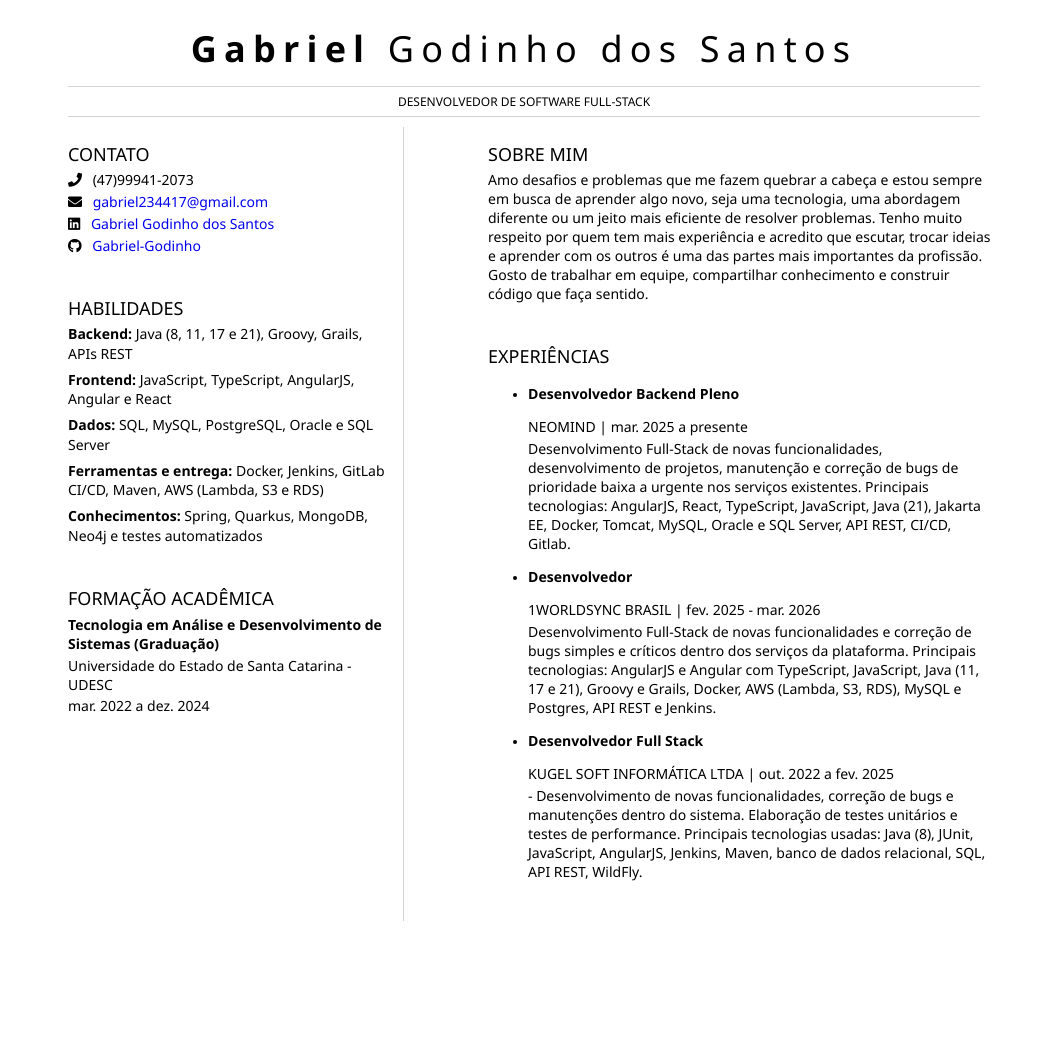
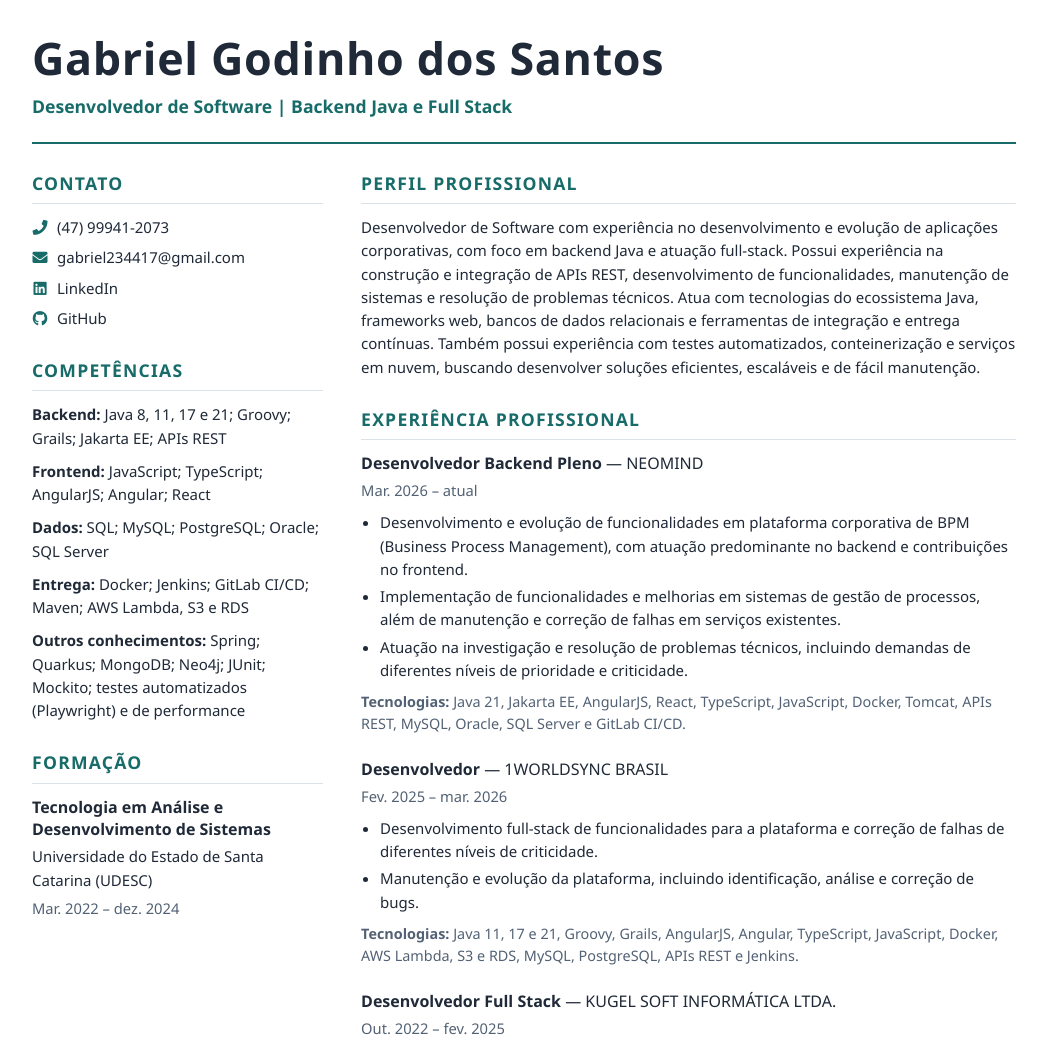
Before and after one commit to Gabriel-Godinho/curriculo-resume, a plain HTML site: page index.html in a window 1280 px wide. Shown: the top 1043 px of the page, without its empty margins (116-1162 px from the left). Before the commit the page ends 921 px from the top, so only its background shows below. Drawn offline with Linux system fonts and the light colour scheme.

Commit message:
feat: novo estilo

```diff
--- a/index.html
+++ b/index.html
@@ -2,113 +2,92 @@
 <html lang="pt-BR">
 <head>
     <meta charset="UTF-8">
-    <meta http-equiv="X-UA-Compatible" content="IE=edge">
     <meta name="viewport" content="width=device-width, initial-scale=1.0">
+    <meta name="description" content="Currículo de Gabriel Godinho dos Santos, desenvolvedor de software com experiência em Java, APIs REST e desenvolvimento full-stack.">
     <link rel="stylesheet" href="style.css">
     <link rel="stylesheet" href="https://cdnjs.cloudflare.com/ajax/libs/font-awesome/5.15.4/css/all.min.css">
-    <title>Gabriel Godinho dos Santos</title>
+    <title>Gabriel Godinho dos Santos | Desenvolvedor de Software</title>
 </head>
 <body>
     <header id="header">
-        <h1><strong>Gabriel</strong> Godinho dos Santos</h1>
-        <hr>
-        DESENVOLVEDOR DE SOFTWARE FULL-STACK
-        <hr>
+        <h1>Gabriel Godinho dos Santos</h1>
+        <p class="headline">Desenvolvedor de Software | Backend Java e Full Stack</p>
     </header>
+
     <main>
-        <article id="mainLeft">
+        <aside id="mainLeft" aria-label="Contato, habilidades e formação">
             <section>
-                <h2>CONTATO</h2>
+                <h2>Contato</h2>
+                <ul class="contact-list">
+                    <li><i class="fa fa-phone" aria-hidden="true"></i><a href="tel:+5547999412073">(47) 99941-2073</a></li>
+                    <li><i class="fa fa-envelope" aria-hidden="true"></i><a href="mailto:gabriel234417@gmail.com">gabriel234417@gmail.com</a></li>
+                    <li><i class="fab fa-linkedin" aria-hidden="true"></i><a href="https://www.linkedin.com/in/gabriel-godinho-dos-santos-b9ba24181/" target="_blank" rel="noopener noreferrer">LinkedIn</a></li>
+                    <li><i class="fab fa-github" aria-hidden="true"></i><a href="https://github.com/Gabriel-Godinho" target="_blank" rel="noopener noreferrer">GitHub</a></li>
+                </ul>
+            </section>
+
+            <section>
+                <h2>Competências</h2>
+                <ul class="skills-list">
+                    <li><strong>Backend:</strong> Java 8, 11, 17 e 21; Groovy; Grails; Jakarta EE; APIs REST</li>
+                    <li><strong>Frontend:</strong> JavaScript; TypeScript; AngularJS; Angular; React</li>
+                    <li><strong>Dados:</strong> SQL; MySQL; PostgreSQL; Oracle; SQL Server</li>
+                    <li><strong>Entrega:</strong> Docker; Jenkins; GitLab CI/CD; Maven; AWS Lambda, S3 e RDS</li>
+                    <li><strong>Outros conhecimentos:</strong> Spring; Quarkus; MongoDB; Neo4j; JUnit; Mockito; testes automatizados (Playwright) e de performance</li>
+                </ul>
+            </section>
+
+            <section>
+                <h2>Formação</h2>
+                <h3>Tecnologia em Análise e Desenvolvimento de Sistemas</h3>
+                <p>Universidade do Estado de Santa Catarina (UDESC)</p>
+                <p class="date">Mar. 2022 – dez. 2024</p>
+            </section>
+        </aside>
+
+        <div id="mainRight">
+            <section>
+                <h2>Perfil profissional</h2>
                 <p>
-                    <i class="fa fa-phone"></i>
-                    (47)99941-2073
-                </p>
-                <p>
-                    <!-- E-mail -->
-                    <i class="fa fa-envelope" aria-hidden="true"></i>
-                    <a href="mailto:gabriel234417@gmail.com" target="_blank">gabriel234417@gmail.com</a>
-                </p>
-                <p>
-                    <!-- Linkedin -->
-                    <i class="fab fa-linkedin" aria-hidden="true"></i>
-                    <a href="https://www.linkedin.com/in/gabriel-godinho-dos-santos-b9ba24181/" target="_blank">Gabriel Godinho dos Santos</a>
-                </p>
-                <p>
-                    <!-- Github -->
-                    <i class="fab fa-github" aria-hidden="true"></i>
-                    <a href="https://github.com/Gabriel-Godinho" target="_blank">Gabriel-Godinho</a>
+                    Desenvolvedor de Software com experiência no desenvolvimento e evolução de aplicações corporativas, com foco em backend Java e atuação full-stack. Possui experiência na construção e integração de APIs REST, desenvolvimento de funcionalidades, manutenção de sistemas e resolução de problemas técnicos.
+                    Atua com tecnologias do ecossistema Java, frameworks web, bancos de dados relacionais e ferramentas de integração e entrega contínuas. Também possui experiência com testes automatizados, conteinerização e serviços em nuvem, buscando desenvolver soluções eficientes, escaláveis e de fácil manutenção.
                 </p>
             </section>
+
             <section>
-                <h2>HABILIDADES</h2>
-                <ul class="skills-list">
-                    <li><strong>Backend:</strong> Java (8, 11, 17 e 21), Groovy, Grails, APIs REST</li>
-                    <li><strong>Frontend:</strong> JavaScript, TypeScript, AngularJS, Angular e React</li>
-                    <li><strong>Dados:</strong> SQL, MySQL, PostgreSQL, Oracle e SQL Server</li>
-                    <li><strong>Ferramentas e entrega:</strong> Docker, Jenkins, GitLab CI/CD, Maven, AWS (Lambda, S3 e RDS)</li>
-                    <li><strong>Conhecimentos:</strong> Spring, Quarkus, MongoDB, Neo4j e testes automatizados</li>
-                </ul>
+                <h2>Experiência profissional</h2>
+                <article class="job">
+                    <h3>Desenvolvedor Backend Pleno <span>— NEOMIND</span></h3>
+                    <p class="date">Mar. 2026 – atual</p>
+                    <ul>
+                        <li>Desenvolvimento e evolução de funcionalidades em plataforma corporativa de BPM (Business Process Management), com atuação predominante no backend e contribuições no frontend.</li>
+                        <li>Implementação de funcionalidades e melhorias em sistemas de gestão de processos, além de manutenção e correção de falhas em serviços existentes.</li>
+                        <li>Atuação na investigação e resolução de problemas técnicos, incluindo demandas de diferentes níveis de prioridade e criticidade.</li>
+                    </ul>
+                    <p class="tech"><strong>Tecnologias:</strong> Java 21, Jakarta EE, AngularJS, React, TypeScript, JavaScript, Docker, Tomcat, APIs REST, MySQL, Oracle, SQL Server e GitLab CI/CD.</p>
+                </article>
+
+                <article class="job">
+                    <h3>Desenvolvedor <span>— 1WORLDSYNC BRASIL</span></h3>
+                    <p class="date">Fev. 2025 – mar. 2026</p>
+                    <ul>
+                        <li>Desenvolvimento full-stack de funcionalidades para a plataforma e correção de falhas de diferentes níveis de criticidade.</li>
+                        <li>Manutenção e evolução da plataforma, incluindo identificação, análise e correção de bugs.</li>
+                    </ul>
+                    <p class="tech"><strong>Tecnologias:</strong> Java 11, 17 e 21, Groovy, Grails, AngularJS, Angular, TypeScript, JavaScript, Docker, AWS Lambda, S3 e RDS, MySQL, PostgreSQL, APIs REST e Jenkins.</p>
+                </article>
+
+                <article class="job">
+                    <h3>Desenvolvedor Full Stack <span>— KUGEL SOFT INFORMÁTICA LTDA.</span></h3>
+                    <p class="date">Out. 2022 – fev. 2025</p>
+                    <ul>
+                        <li>Implementação de funcionalidades, manutenção do sistema e correção de falhas.</li>
+                        <li>Implementação de melhorias e correção de falhas em módulos do sistema.</li>
+                    </ul>
+                    <p class="tech"><strong>Tecnologias:</strong> Java 8, JUnit, JavaScript, AngularJS, SQL, bancos de dados relacionais, APIs REST, Jenkins, Maven e WildFly.</p>
+                </article>
             </section>
-            <section>
-                <h2>FORMAÇÃO ACADÊMICA</h2>
-                <p><b>Tecnologia em Análise e Desenvolvimento de Sistemas (Graduação)</b></p>
-                <p>
-                    Universidade do Estado de Santa Catarina - UDESC
-                </p>
-                <p>
-                    mar. 2022 a dez. 2024
-                </p>
-            </section>
-        </article>
-        <article id="mainRight">
-            <section>
-                <h2>SOBRE MIM</h2>
-                <p>
-                    Amo desafios e problemas que me fazem quebrar a cabeça e estou sempre em busca de aprender algo novo, seja uma tecnologia, uma abordagem
-                    diferente ou um jeito mais eficiente de resolver problemas. Tenho muito respeito por quem tem mais experiência e acredito que escutar, trocar
-                    ideias e aprender com os outros é uma das partes mais importantes da profissão. Gosto de trabalhar em equipe, compartilhar conhecimento e
-                    construir código que faça sentido.
-                </p>
-            </section>
-            <section>
-                <h2>EXPERIÊNCIAS</h2>
-                <ul>
-                    <li>
-                        <h3><strong>Desenvolvedor Backend Pleno</strong></h3>
-                        <p>
-                            NEOMIND | mar. 2025 a presente
-                        </p>
-                        <p>
-                             Desenvolvimento Full-Stack de novas funcionalidades, desenvolvimento de projetos, manutenção e correção de bugs de prioridade baixa a urgente nos serviços existentes.
-                            Principais tecnologias: AngularJS, React, TypeScript, JavaScript, Java (21), Jakarta EE, Docker,
-                             Tomcat, MySQL, Oracle e SQL Server, API REST, CI/CD, Gitlab.
-                        </p>
-                    </li>
-                    <li>
-                        <h3><strong>Desenvolvedor</strong></h3>
-                        <p>
-                            1WORLDSYNC BRASIL | fev. 2025 - mar. 2026
-                        </p>
-                        <p>
-                             Desenvolvimento Full-Stack de novas funcionalidades e correção de bugs simples e críticos dentro dos serviços da plataforma.
-                             Principais tecnologias: AngularJS e Angular com TypeScript, JavaScript, Java (11, 17 e 21), Groovy e Grails, Docker,
-                             AWS (Lambda, S3, RDS), MySQL e Postgres, API REST e Jenkins.
-                        </p>
-                    </li>
-                    <li>
-                        <h3><strong>Desenvolvedor Full Stack</strong></h3>
-                        <p>
-                            KUGEL SOFT INFORMÁTICA LTDA | out. 2022 a fev. 2025
-                        </p>
-                        <p>
-                            - Desenvolvimento de novas funcionalidades, correção de bugs e manutenções dentro do sistema. Elaboração de testes unitários e testes de performance.
-                            Principais tecnologias usadas: Java (8), JUnit, JavaScript, AngularJS, Jenkins, Maven, banco de dados relacional, SQL,
-                            API REST, WildFly.
-                        </p>
-                    </li>
-                </ul>
-            </section>
-        </article>
+        </div>
     </main>
 </body>
 </html>
--- a/style.css
+++ b/style.css
@@ -1,67 +1,204 @@
+:root {
+    color-scheme: light;
+    --ink: #1f2937;
+    --muted: #526174;
+    --accent: #176b68;
+    --rule: #d9e2e8;
+    --paper: #fff;
+}
+
+* { box-sizing: border-box; }
+
 body {
-    font-family: 'Segoe UI', Tahoma, Geneva, Verdana, sans-serif;
-    font-size: 12px;
-    max-width: 960px;
-    margin: auto;
+    max-width: 1040px;
+    margin: 32px auto;
+    padding: 0 28px;
+    color: var(--ink);
+    background: var(--paper);
+    font: 15px/1.55 "Segoe UI", Tahoma, Geneva, Verdana, sans-serif;
+}
+
+#header {
+    padding: 0 0 22px;
+    border-bottom: 2px solid var(--accent);
 }
 
 h1 {
-    font-size: 3em;
-    letter-spacing: .2em;
-    padding-bottom: 0.2em;
+    margin: 0;
+    font-size: clamp(2rem, 5vw, 2.8rem);
+    line-height: 1.15;
+    letter-spacing: .015em;
 }
 
-h2 {
-    font-size: 1.5em;
-    padding-bottom: 0.1em;
+.headline {
+    margin: 9px 0 0;
+    color: var(--accent);
+    font-size: 1.1rem;
+    font-weight: 600;
 }
 
 main {
     display: grid;
-    grid-template-columns: 1fr 1.5fr;
-    margin-top: 0.8em;
-    column-gap: 5em;
+    grid-template-columns: minmax(230px, .8fr) minmax(0, 1.8fr);
+    gap: 38px;
+    margin-top: 26px;
 }
 
-header {
-    text-align: center;
-    margin: auto 2em;
+section { margin: 0 0 27px; }
+
+h2 {
+    margin: 0 0 12px;
+    padding-bottom: 6px;
+    border-bottom: 1px solid var(--rule);
+    color: var(--accent);
+    font-size: 1.1rem;
+    letter-spacing: .07em;
+    text-transform: uppercase;
 }
-section {
-    margin: auto 1em 3.4em 2em;
-}
-i {
-    margin-right: .5em;
-}
-p {
-    margin: .2em auto;
-    font-size: 14px;
-}
-.skills-list {
-    list-style: none;
-    margin: .2em 0;
-    padding: 0;
-    font-size: 14px;
-}
-.skills-list li {
-    margin-bottom: .45em;
+
+h3 {
+    margin: 0 0 4px;
+    font-size: 1rem;
     line-height: 1.4;
 }
-a{
-    text-decoration: none;
+
+p { margin: 5px 0; }
+
+a { color: inherit; text-decoration: none; }
+a:hover { color: var(--accent); text-decoration: underline; }
+
+.contact-list, .skills-list, .job ul {
+    margin: 0;
+    padding: 0;
+    list-style: none;
 }
 
-hr {
-    border: none;
-    background-color: lightgray;
-    height: 1px;
+.contact-list li {
+    display: flex;
+    gap: 9px;
+    align-items: baseline;
+    margin: 7px 0;
+    overflow-wrap: anywhere;
 }
 
-h1, h2 {
-    font-weight: 100;
-    margin-bottom: 0;
+.contact-list i { width: 16px; color: var(--accent); text-align: center; }
+.skills-list li { margin: 0 0 10px; }
+
+.date {
+    color: var(--muted);
+    font-size: .92rem;
 }
 
-#mainLeft {
-    border-right: 1px solid lightgray;
+.job { margin: 0 0 22px; break-inside: avoid; }
+.job h3 span { font-weight: 500; }
+.job ul { margin: 9px 0; padding-left: 19px; list-style: disc; }
+.job li { margin: 4px 0; }
+.tech { color: var(--muted); font-size: .90rem; }
+
+@media (max-width: 700px) {
+    body { margin: 20px auto; padding: 0 18px; }
+    main { grid-template-columns: 1fr; gap: 0; }
+    #mainLeft { display: grid; grid-template-columns: repeat(2, minmax(0, 1fr)); gap: 0 22px; }
+    #mainLeft section:first-child { grid-column: 1 / -1; }
 }
+
+@media (max-width: 440px) {
+    #mainLeft { display: block; }
+}
+
+
+@media print {
+    @page {
+        size: A4 portrait;
+        margin: 12mm;
+    }
+
+    html, body {
+        width: 100%;
+        margin: 0;
+        padding: 0;
+    }
+
+    body {
+        max-width: none;
+        font-size: 10pt;
+        line-height: 1.45;
+        print-color-adjust: exact;
+        -webkit-print-color-adjust: exact;
+    }
+
+    #header {
+        padding-bottom: 16px;
+    }
+
+    h1 {
+        font-size: 28pt;
+        line-height: 1.2;
+    }
+
+    .headline {
+        margin-top: 7px;
+        font-size: 12pt;
+    }
+
+    main {
+        grid-template-columns: minmax(0, 0.85fr) minmax(0, 1.8fr);
+        gap: 26px;
+        margin-top: 22px;
+    }
+
+    section {
+        margin-bottom: 22px;
+    }
+
+    h2 {
+        margin-bottom: 10px;
+        padding-bottom: 5px;
+        font-size: 11pt;
+    }
+
+    h3 {
+        margin-bottom: 4px;
+        font-size: 10.5pt;
+    }
+
+    p {
+        margin: 4px 0;
+    }
+
+    .contact-list li {
+        gap: 7px;
+        margin: 6px 0;
+    }
+
+    .skills-list li {
+        margin-bottom: 8px;
+    }
+
+    .date {
+        font-size: 9pt;
+    }
+
+    .job {
+        margin-bottom: 19px;
+        break-inside: avoid;
+    }
+
+    .job ul {
+        margin: 7px 0;
+        padding-left: 18px;
+    }
+
+    .job li {
+        margin: 4px 0;
+    }
+
+    .tech {
+        font-size: 8.8pt;
+        line-height: 1.4;
+    }
+
+    a {
+        text-decoration: none;
+    }
+}
```
